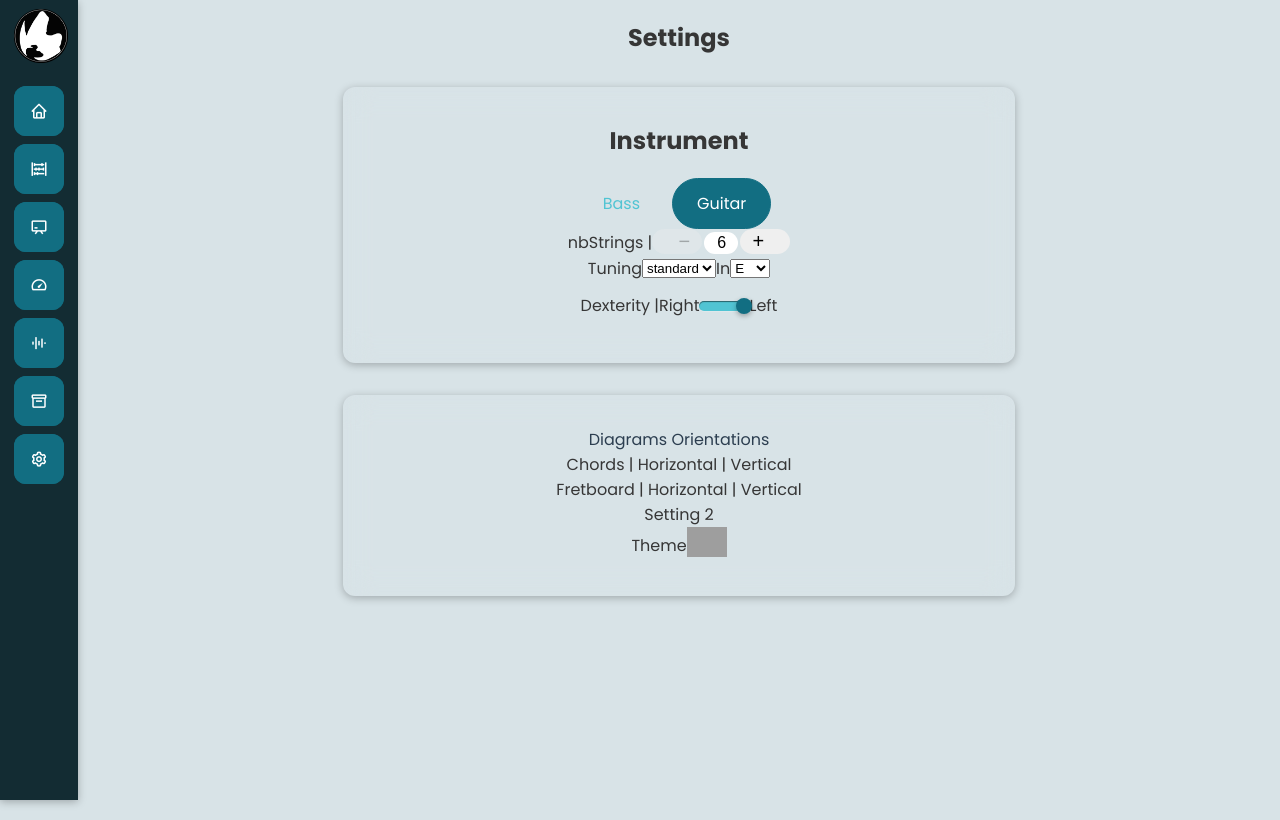
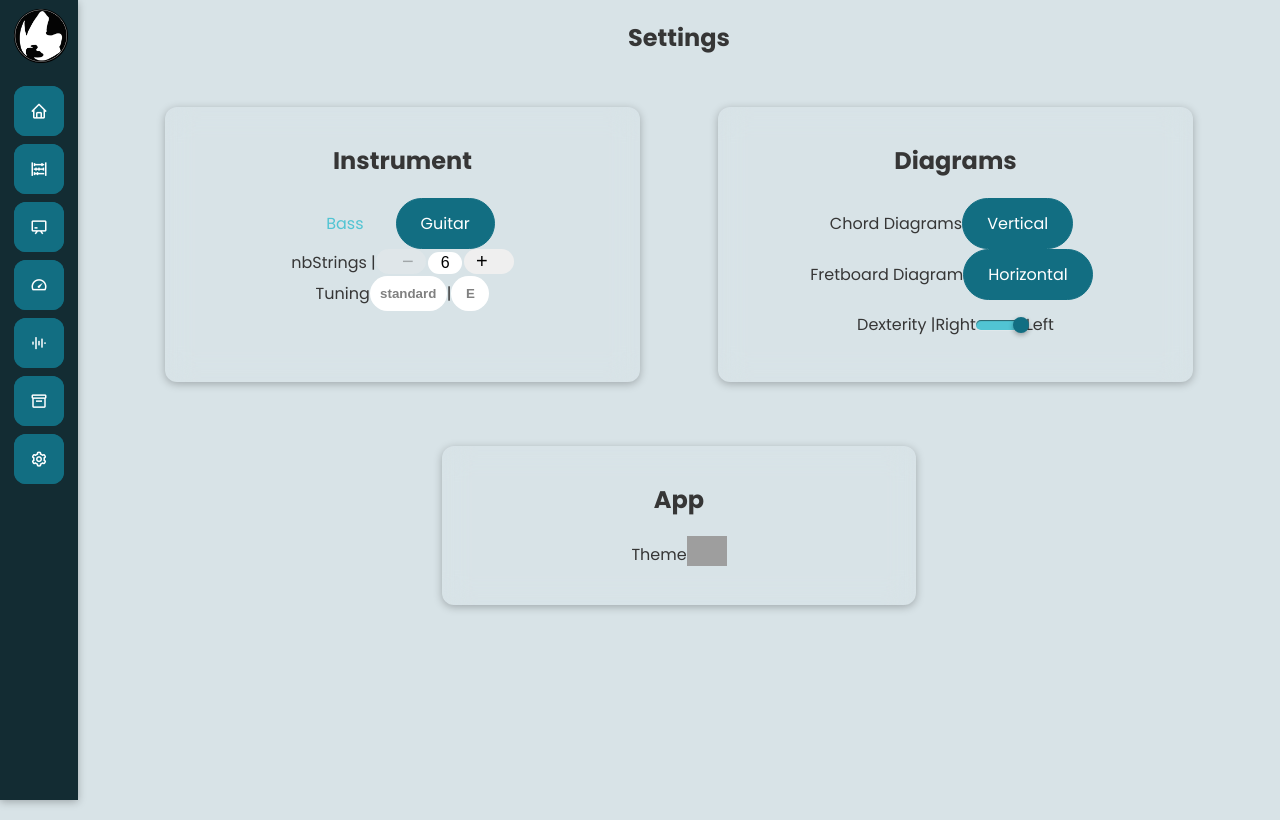
Before and after one commit to goldovsky/the-black-book, a Vue app: page /settings in a window 1280 px wide. Built offline with nearby package versions, Linux system fonts and the light colour scheme; grey boxes are pictures that could not be loaded.

Commit message:
ViewSettings display flex

```diff
--- a/src/assets/css/theme-colors.scss
+++ b/src/assets/css/theme-colors.scss
@@ -77,6 +77,8 @@
   --switch-color: var(--tertiary-color);
   --button-color: var(--tertiary-color);
   --button-hover-color: var(--secondary-color);
+  --select-color-active: var(--primary-color);
+  --select-background-color-active: var(--secondary-color);
 }
 
 [theme="dark"] {
--- a/src/components/ui/BaseSelect.vue
+++ b/src/components/ui/BaseSelect.vue
@@ -36,14 +36,41 @@ export default {
     },
   },
   beforeMount() {
-      if (this.initialValue !== undefined) {
-          this.selectedOption = this.initialValue;
-      } else if (Object.keys(this.options).length > 0) {
-      this.selectedOption = this.valueInsteadOfKey ? this.options[0] : Object.keys(this.options)[0];
+    if (this.initialValue !== undefined) {
+      this.selectedOption = this.initialValue;
+    } else if (Object.keys(this.options).length > 0) {
+      this.selectedOption = this.valueInsteadOfKey
+        ? this.options[0]
+        : Object.keys(this.options)[0];
     }
   },
 };
 </script>
 
-<style>
+<style scoped>
+select {
+  font-weight: bold;
+  background-color: white;
+  color: gray;
+  padding: 10px;
+  cursor: pointer;
+  border: none;
+  border-radius: 20px;
+  appearance: none;
+  outline: 0;
+  text-align: center;
+}
+
+option {
+  font-weight: bold;
+  /* text-align: left; */
+  color: var(--select-color-active);
+  background-color: var(--select-background-color-active);
+}
+
+select:hover,
+select:active {
+  color: var(--select-color-active);
+  background-color: var(--select-background-color-active);
+}
 </style>
--- a/src/components/views/ViewSettings.vue
+++ b/src/components/views/ViewSettings.vue
@@ -1,7 +1,8 @@
 <template>
   <div class="cardsettings">
     <h1>Settings</h1>
-    <base-card>
+    <div class="divbasecards">
+      <base-card class="individualbasecard">
         <h2>Instrument</h2>
         <ul>
           <li>
@@ -34,13 +35,30 @@
               :initialValue="tuning"
               @select="updateTuning"
             />
-          <div>In</div>
+            <div>|</div>
             <base-select
               :options="tuningOptions[tuning]"
               :valueInsteadOfKey="true"
               :initialValue="tonality"
               @select="updateTonality"
             />
+          </li>
+        </ul>
+      </base-card>
+      <base-card class="individualbasecard">
+        <h2>Diagrams</h2>
+        <ul>
+          <li>
+            <div>Chord Diagrams</div>
+            <base-button @click="switchChordDiagramOrientation">{{
+              chordDiagramHorizontal ? "Horizontal" : "Vertical"
+            }}</base-button>
+          </li>
+          <li>
+            <div>Fretboard Diagram</div>
+            <base-button @click="switchFretboardDiagramOrientation">{{
+              fretboardDiagramHorizontal ? "Horizontal" : "Vertical"
+            }}</base-button>
           </li>
           <li>
             <div>Dexterity |</div>
@@ -69,14 +87,9 @@
           </li>
         </ul>
       </base-card>
-    <base-card>
+      <base-card class="individualbasecard">
+        <h2>App</h2>
         <ul>
-        <div>
-          <span>Diagrams Orientations</span>
-          <li>Chords | Horizontal | Vertical</li>
-          <li>Fretboard | Horizontal | Vertical</li>
-        </div>
-        <li>Setting 2</li>
           <li>
             <span>Theme</span>
             <!-- theme switcher -->
@@ -88,15 +101,25 @@
             />
             <label for="theme-switch" @click="switchTheme">
               <span v-if="darkMode">
-              <img alt="logo" src="./../../assets/images/sun.png" width="40" />
+                <img
+                  alt="logo"
+                  src="./../../assets/images/sun.png"
+                  width="40"
+                />
               </span>
               <span v-else>
-              <img alt="logo" src="./../../assets/images/moon.png" width="40" />
+                <img
+                  alt="logo"
+                  src="./../../assets/images/moon.png"
+                  width="40"
+                />
               </span>
             </label>
           </li>
         </ul>
       </base-card>
+
+    </div>
   </div>
 </template>
 
@@ -105,13 +128,16 @@
  * TODO
  * at first page loading, icon get set to dark whatever the current theme is. check created method
  * @1) not sure it is the best way, but as we associate the value at created we might need to do something so it is updated as the store change state
- * @2 switch tuning to bass ones (1: change nbStrings ? should be automatic, 2: lload new tunings and update the selects)
+ * @2) switch tuning to bass ones (1: change nbStrings ? should be automatic, 2: lload new tunings and update the selects)
+ * @3) do the switch in store
  */
 export default {
   data() {
     return {
       darkMode: null,
       leftDexterity: null,
+      chordDiagramHorizontal: false,
+      fretboardDiagramHorizontal: true,
       switchToBass: null,
       nbStrings: 6,
       tuning: "",
@@ -136,7 +162,6 @@ export default {
   },
   watch: {
     tuning() {
-      console.log("tuning watcher");
       if (
         this.tuning !== undefined &&
         Object.keys(this.tuningOptions).length > 0
@@ -164,6 +189,14 @@ export default {
       });
       this.switchToBass = !this.switchToBass; // @1
       // @2
+    },
+    switchChordDiagramOrientation() {
+      //@3
+      this.chordDiagramHorizontal = !this.chordDiagramHorizontal;
+    },
+    switchFretboardDiagramOrientation() {
+      //@3
+      this.fretboardDiagramHorizontal = !this.fretboardDiagramHorizontal;
     },
     updateTuning(value) {
       this.tuning = value;
@@ -225,7 +258,6 @@ ul {
   justify-content: center;
   align-items: center;
 }
-
 li {
   margin: 0 0.5rem;
   display: flex;
@@ -233,8 +265,14 @@ li {
   align-items: center;
   justify-content: center;
 }
-
 .cardsettings {
   padding: 0rem 3rem 0rem 3rem;
 }
+.divbasecards {
+  display: flex;
+  flex-wrap: wrap;
+}
+.individualbasecard {
+  width: 40%;
+}
 </style>
```
Lines whose indentation alone changed are shown as unchanged.
